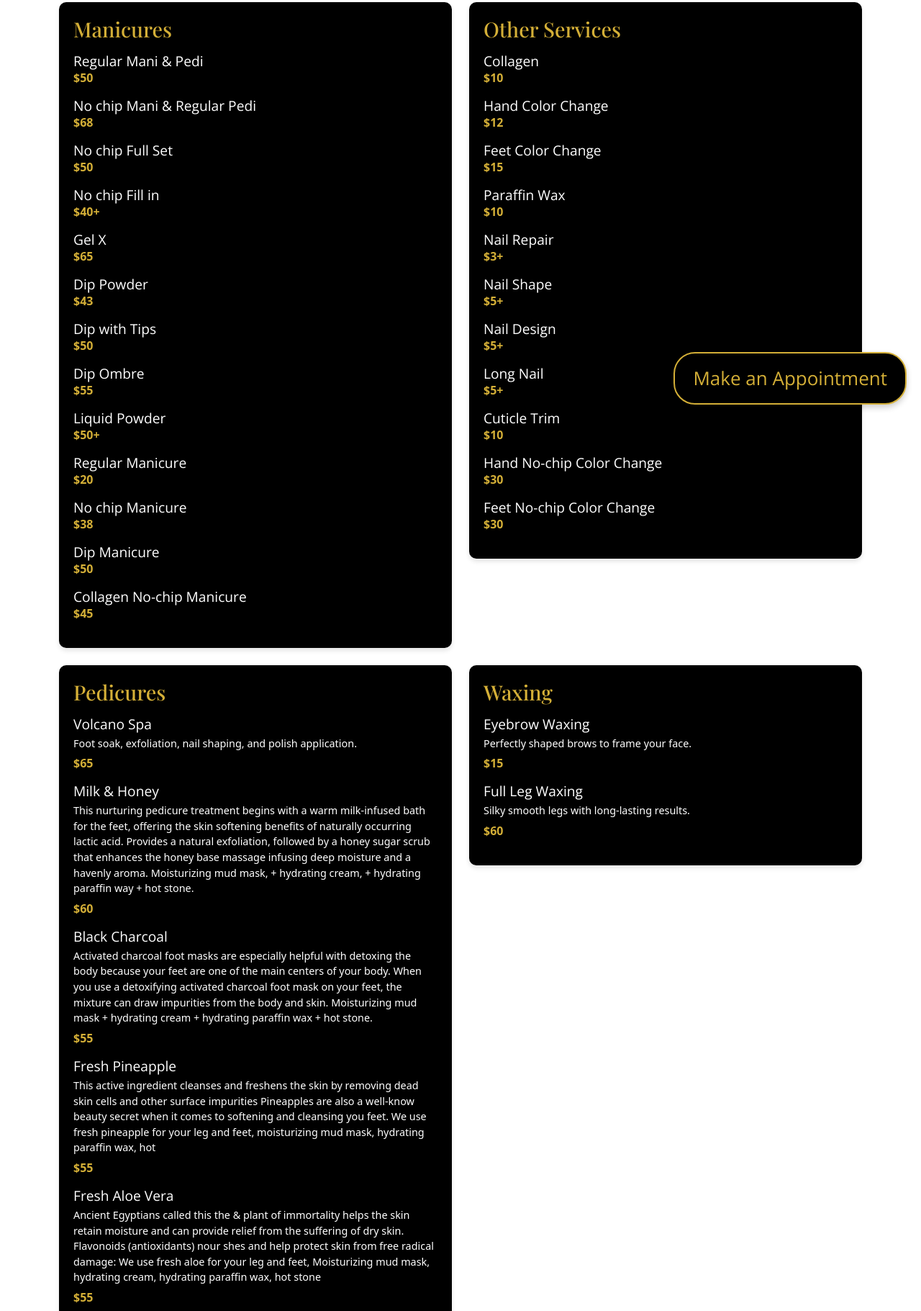
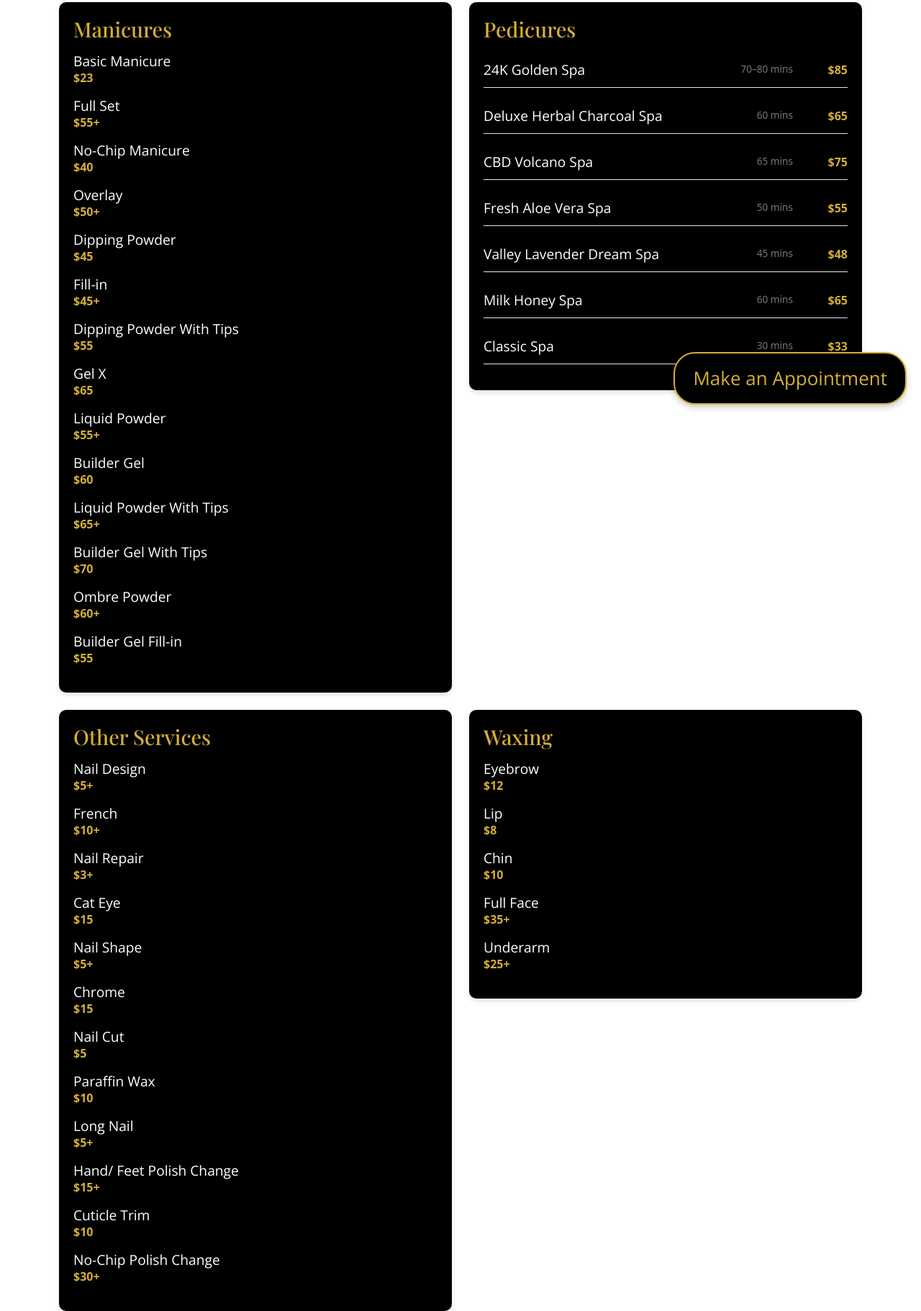
Before and after one commit to vynguyen0127/valley-nails-oaklawn, a plain HTML site: page services.html in a window 1280 px wide. Shown: the part 173-1994 px from the top of the page at 72% size. Drawn offline with nearby package versions, Linux system fonts and the light colour scheme.

Commit message:
update prices

```diff
--- a/services.html
+++ b/services.html
@@ -33,56 +33,228 @@
           <h2 class="text-gold">Manicures</h2>
           <ul>
             <li>
-              <h4>Regular Mani & Pedi</h4>
-              <span class="price">$50</span>
+              <h4>Basic Manicure</h4>
+              <span class="price">$23</span>
             </li>
+
             <li>
-              <h4>No chip Mani & Regular Pedi</h4>
-              <span class="price">$68</span>
+              <h4>Full Set</h4>
+              <span class="price">$55+</span>
             </li>
+
             <li>
-              <h4>No chip Full Set</h4>
-              <span class="price">$50</span>
+              <h4>No-Chip Manicure</h4>
+              <span class="price">$40</span>
             </li>
+
             <li>
-              <h4>No chip Fill in</h4>
-              <span class="price">$40+</span>
+              <h4>Overlay</h4>
+              <span class="price">$50+</span>
             </li>
+
+            <li>
+              <h4>Dipping Powder</h4>
+              <span class="price">$45</span>
+            </li>
+
+            <li>
+              <h4>Fill-in</h4>
+              <span class="price">$45+</span>
+            </li>
+
+            <li>
+              <h4>Dipping Powder With Tips</h4>
+              <span class="price">$55</span>
+            </li>
+
             <li>
               <h4>Gel X</h4>
               <span class="price">$65</span>
             </li>
+
             <li>
-              <h4>Dip Powder</h4>
-              <span class="price">$43</span>
+              <h4>Liquid Powder</h4>
+              <span class="price">$55+</span>
             </li>
+
             <li>
-              <h4>Dip with Tips</h4>
-              <span class="price">$50</span>
+              <h4>Builder Gel</h4>
+              <span class="price">$60</span>
             </li>
+
             <li>
-              <h4>Dip Ombre</h4>
+              <h4>Liquid Powder With Tips</h4>
+              <span class="price">$65+</span>
+            </li>
+
+            <li>
+              <h4>Builder Gel With Tips</h4>
+              <span class="price">$70</span>
+            </li>
+
+            <li>
+              <h4>Ombre Powder</h4>
+              <span class="price">$60+</span>
+            </li>
+
+            <li>
+              <h4>Builder Gel Fill-in</h4>
               <span class="price">$55</span>
             </li>
-            <li>
-              <h4>Liquid Powder</h4>
-              <span class="price">$50+</span>
+
+          </ul>
+        </div>
+      </div>
+      <!-- Pedicures -->
+      <div class="col-lg-6 col-md-6 mb-4">
+        <div class="service-category">
+          <h2 class="text-gold">Pedicures</h2>
+          <ul>
+            <li class="spa-item">
+              <details>
+                <summary class="spa-header">
+                  <h4>24K Golden Spa</h4>
+                  <span class="meta">
+                    <span class="duration">70–80 mins</span>
+                    <span class="price-2">$85</span>
+                  </span>
+                </summary>
+                <ul class="details">
+                  <li>Foot bath bomb & orange</li>
+                  <li>Steaming</li>
+                  <li>Golden base + Sani</li>
+                  <li>Collagen golden sugar scrub</li>
+                  <li>Golden collagen mask with warm towel wrap</li>
+                  <li>Acupressure massager</li>
+                  <li>Serum massage oil</li>
+                  <li>Candle oil and serum body butter massage</li>
+                  <li>Paraffin wax and hot stone massage followed by hot towels</li>
+                </ul>
+              </details>
             </li>
-            <li>
-              <h4>Regular Manicure</h4>
-              <span class="price">$20</span>
+
+            <li class="spa-item">
+              <details>
+                <summary class="spa-header">
+                  <h4>Deluxe Herbal Charcoal Spa</h4>
+                  <span class="meta">
+                    <span class="duration">60 mins</span>
+                    <span class="price-2">$65</span>
+                  </span>
+                </summary>
+                <ul class="details">
+                  <li>Herbal foot soak</li>
+                  <li>Detoxify charcoal sea salt</li>
+                  <li>Black charcoal scrub</li>
+                  <li>Charcoal mask</li>
+                  <li>Candle oil</li>
+                  <li>Hydrating cream</li>
+                  <li>Paraffin wax</li>
+                  <li>Hot stone</li>
+                </ul>
+              </details>
             </li>
-            <li>
-              <h4>No chip Manicure</h4>
-              <span class="price">$38</span>
+
+            <li class="spa-item">
+              <details>
+                <summary class="spa-header">
+                  <h4>CBD Volcano Spa</h4>
+                  <span class="meta">
+                    <span class="duration">65 mins</span>
+                    <span class="price-2">$75</span>
+                  </span>
+                </summary>
+                <ul class="details">
+                  <li>Detox volcano crystals and activator</li>
+                  <li>Exfoliating sugar scrub</li>
+                  <li>Collagen cream mask</li>
+                  <li>Acupressure massager</li>
+                  <li>Candle oil</li>
+                  <li>Paraffin wax with collagen massage lotion</li>
+                  <li>Hot stone massage with essential oil</li>
+                  <li>Hot towel</li>
+                </ul>
+              </details>
             </li>
-            <li>
-              <h4>Dip Manicure</h4>
-              <span class="price">$50</span>
+
+            <li class="spa-item">
+              <details>
+                <summary class="spa-header">
+                  <h4>Fresh Aloe Vera Spa</h4>
+                  <span class="meta">
+                    <span class="duration">50 mins</span>
+                    <span class="price-2">$55</span>
+                  </span>
+                </summary>
+                <ul class="details">
+                  <li>Slices of fresh aloe</li>
+                  <li>Green tea salt soak</li>
+                  <li>Sugar scrub exfoliation</li>
+                  <li>Moisturizing mud mask</li>
+                  <li>Hydrating cream</li>
+                  <li>Paraffin wax</li>
+                  <li>Hot stone</li>
+                </ul>
+              </details>
             </li>
-            <li>
-              <h4>Collagen No-chip Manicure</h4>
-              <span class="price">$45</span>
+
+            <li class="spa-item">
+              <details>
+                <summary class="spa-header">
+                  <h4>Valley Lavender Dream Spa</h4>
+                  <span class="meta">
+                    <span class="duration">45 mins</span>
+                    <span class="price-2">$48</span>
+                  </span>
+                </summary>
+                <ul class="details">
+                  <li>Lavender salt soak</li>
+                  <li>Sugar scrub exfoliation</li>
+                  <li>Moisturizing mud mask</li>
+                  <li>Moisturizing lotion</li>
+                  <li>Paraffin wax</li>
+                  <li>Essential oil</li>
+                </ul>
+              </details>
+            </li>
+
+            <li class="spa-item">
+              <details>
+                <summary class="spa-header">
+                  <h4>Milk Honey Spa</h4>
+                  <span class="meta">
+                    <span class="duration">60 mins</span>
+                    <span class="price-2">$65</span>
+                  </span>
+                </summary>
+                <ul class="details">
+                  <li>Milk-infused bath</li>
+                  <li>Honey</li>
+                  <li>Milk & honey sugar scrub</li>
+                  <li>Organic mask</li>
+                  <li>Candle oil massage</li>
+                  <li>Essential oil</li>
+                  <li>Paraffin wax & hot stone</li>
+                  <li>Hot stone</li>
+                </ul>
+              </details>
+            </li>
+
+            <li class="spa-item">
+              <details>
+                <summary class="spa-header">
+                  <h4>Classic Spa</h4>
+                  <span class="meta">
+                    <span class="duration">30 mins</span>
+                    <span class="price-2">$33</span>
+                  </span>
+                </summary>
+                <ul class="details">
+                  <li>Sugar scrub</li>
+                  <li>Lotion</li>
+                  <li>Hot towel</li>
+                </ul>
+              </details>
             </li>
           </ul>
         </div>
@@ -94,122 +266,68 @@
                 <h2 class="text-gold">Other Services</h2>
                 <ul>
                   <li>
-                    <h4>Collagen</h4>
-                    <span class="price">$10</span>
+                    <h4>Nail Design</h4>
+                    <span class="price">$5+</span>
                   </li>
+
                   <li>
-                    <h4>Hand Color Change</h4>
-                    <span class="price">$12</span>
+                    <h4>French</h4>
+                    <span class="price">$10+</span>
                   </li>
+
                   <li>
-                    <h4>Feet Color Change</h4>
+                    <h4>Nail Repair</h4>
+                    <span class="price">$3+</span>
+                  </li>
+
+                  <li>
+                    <h4>Cat Eye</h4>
                     <span class="price">$15</span>
                   </li>
+
+                  <li>
+                    <h4>Nail Shape</h4>
+                    <span class="price">$5+</span>
+                  </li>
+
+                  <li>
+                    <h4>Chrome</h4>
+                    <span class="price">$15</span>
+                  </li>
+
+                  <li>
+                    <h4>Nail Cut</h4>
+                    <span class="price">$5</span>
+                  </li>
+
                   <li>
                     <h4>Paraffin Wax</h4>
                     <span class="price">$10</span>
                   </li>
-                  <li>
-                    <h4>Nail Repair</h4>
-                    <span class="price">$3+</span>
-                  </li>
-                  <li>
-                    <h4>Nail Shape</h4>
-                    <span class="price">$5+</span>
-                  </li>
-                  <li>
-                    <h4>Nail Design</h4>
-                    <span class="price">$5+</span>
-                  </li>
+
                   <li>
                     <h4>Long Nail</h4>
                     <span class="price">$5+</span>
                   </li>
+
+                  <li>
+                    <h4>Hand/ Feet Polish Change</h4>
+                    <span class="price">$15+</span>
+                  </li>
+
                   <li>
                     <h4>Cuticle Trim</h4>
                     <span class="price">$10</span>
                   </li>
+
                   <li>
-                    <h4>Hand No-chip Color Change</h4>
-                    <span class="price">$30</span>
+                    <h4>No-Chip Polish Change</h4>
+                    <span class="price">$30+</span>
                   </li>
-                  <li>
-                    <h4>Feet No-chip Color Change</h4>
-                    <span class="price">$30</span>
-                  </li>
+
                 </ul>
               </div>
             </div>
-
-      <!-- Pedicures -->
-      <div class="col-lg-6 col-md-6 mb-4">
-        <div class="service-category">
-          <h2 class="text-gold">Pedicures</h2>
-          <ul>
-            <li>
-              <h4>Volcano Spa</h4>
-              <p>Foot soak, exfoliation, nail shaping, and polish application.</p>
-              <span class="price">$65</span>
-            </li>
-            <li>
-              <h4>Milk & Honey</h4>
-              <p>This nurturing pedicure treatment begins with a warm milk-infused bath for the feet, offering the skin softening benefits of naturally occurring lactic acid. Provides a natural exfoliation, followed by a honey sugar scrub that enhances the honey base massage infusing deep moisture and a havenly aroma. Moisturizing mud mask, + hydrating cream, + hydrating paraffin way + hot stone.</p>
-              <span class="price">$60</span>
-            </li>
-            <li>
-              <h4>Black Charcoal</h4>
-              <p>Activated charcoal foot masks are especially helpful with detoxing the body because your feet are one of the main centers of your body. When you use a detoxifying activated charcoal foot mask on your feet, the mixture can draw impurities from the body and skin. Moisturizing mud mask + hydrating cream + hydrating paraffin wax + hot stone.</p>
-              <span class="price">$55</span>
-            </li>
-            <li>
-              <h4>Fresh Pineapple</h4>
-              <p>This active ingredient cleanses and freshens the skin by removing dead skin cells and other surface impurities
-                Pineapples are also a well-know beauty secret when it comes to softening and cleansing you feet. We use fresh pineapple for your leg and feet, moisturizing mud mask, hydrating paraffin wax, hot</p>
-              <span class="price">$55</span>
-            </li>
-            <li>
-              <h4>Fresh Aloe Vera</h4>
-              <p>Ancient Egyptians called this the & plant of immortality helps the skin retain moisture and can provide relief from the suffering of dry skin. Flavonoids (antioxidants) nour shes and help protect skin from free radical damage:
-                We use fresh aloe for your leg and feet, Moisturizing mud mask, hydrating cream, hydrating paraffin wax, hot
-                stone</p>
-              <span class="price">$55</span>
-            </li>
-            <li>
-              <h4>Fresh Sunkist Pleasures</h4>
-              <p>The tantalizing scent of citrus with its natural exfoliating properties, and the addition of fresh orange slices incorporated into the service. We use fresh orange for your leg and feet, Moisturizing mud mask, hydrating cream, hydrating paraffin wax, hot stone.</p>
-              <span class="price">$30</span>
-            </li>
-            <li>
-              <h4>Heavenly Dream</h4>
-              <p>Aromatic foot soak, hot towel wrap, aromatic dry skin
-                exfoliation scrub, aromatic mud mask, intensive callus
-                and heel treatment, natural nail care, volcanic hot stone message and paraffin wax treatment, extended aroma hydrating reflexology message.</p>
-              <span class="price">$50</span>
-            </li>
-            <li>
-              <h4>Lavender</h4>
-              <p>Take a deep breath in this restorative scent that has long, been valued as a stress reducer to lift your spirit, calm your soul and restore your skin. Moisturizing mud mask + hydrating cream + hydrating paraffin wax + hot stone.</p>
-              <span class="price">$45</span>
-            </li>
-            <li>
-              <h4>Green Tea Mint</h4>
-              <p>Re-energize with this uplifting scent! A blend of garden mint infused with green tea extracts provides a natural and stimulating aroma to provide powerful antioxidants, moisturizing mud mask + hydrating cream + hydrating paraffin wax + hot stone.</p>
-              <span class="price">$45</span>
-            </li>
-            <li>
-              <h4>Princess</h4>
-              <p>Our princess pedicure come with scrub for you leg, hydrating cream massage, hydrating paraffin wax and hot stone.</p>
-              <span class="price">$40</span>
-            </li>
-            <li>
-              <h4>Classic</h4>
-              <p>The essential pedicure for all of your needs</p>
-              <span class="price">$30</span>
-            </li>
-          </ul>
-        </div>
-      </div>
-
 
       <!-- Waxing -->
       <div class="col-lg-6 col-md-6 mb-4">
@@ -217,14 +335,58 @@
           <h2 class="text-gold">Waxing</h2>
           <ul>
             <li>
-              <h4>Eyebrow Waxing</h4>
-              <p>Perfectly shaped brows to frame your face.</p>
+              <h4>Eyebrow</h4>
+              <span class="price">$12</span>
+            </li>
+            <li>
+              <h4>Lip</h4>
+              <span class="price">$8</span>
+            </li>
+            <li>
+              <h4>Chin</h4>
+              <span class="price">$10</span>
+            </li>
+            <li>
+              <h4>Full Face</h4>
+              <span class="price">$35+</span>
+            </li>
+            <li>
+              <h4>Underarm</h4>
+              <span class="price">$25+</span>
+            </li>
+          </ul>
+        </div>
+      </div>
+
+            <!-- Kids -->
+      <div class="col-lg-6 col-md-6 mb-4">
+        <div class="service-category">
+          <h2 class="text-gold">Kids (under 10 years old)</h2>
+          <ul>
+            <li>
+              <h4>Manicure</h4>
               <span class="price">$15</span>
             </li>
             <li>
-              <h4>Full Leg Waxing</h4>
-              <p>Silky smooth legs with long-lasting results.</p>
-              <span class="price">$60</span>
+              <h4>Pedicure</h4>
+              <span class="price">$25</span>
+            </li>
+            <li>
+              <h4>No-Chip Manicure</h4>
+              <span class="price">$30</span>
+            </li>
+            <li>
+              <h4>No-Chip Pedicure</h4>
+              <span class="price">$40</span>
+            </li>
+            <li>
+              <h4>Hand/ Feet Polish Change</h4>
+              <span class="price">$10</span>
+            </li>
+
+            <li>
+              <h4>No-Chip Polish Change</h4>
+              <span class="price">$25</span>
             </li>
           </ul>
         </div>
--- a/styles/services-styles.css
+++ b/styles/services-styles.css
@@ -47,3 +47,52 @@
     font-weight: bold;
     color: #d4af37; /* Gold color */
   }
+
+  .spa-item {
+  list-style: none;
+  border-bottom: 1px solid #e5e5e5;
+  padding: 12px 0;
+}
+
+.spa-header {
+  display: flex;
+  justify-content: space-between;
+  align-items: center;
+  cursor: pointer;
+}
+
+.spa-header h4 {
+  margin: 0;
+  font-weight: 500;
+}
+
+.meta {
+  display: flex;
+  gap: 16px;
+  align-items: center;
+}
+
+.price-2 {
+  font-weight: 600;
+  text-align: right;
+  min-width: 60px;
+  color: #d4af37; /* Gold color */
+}
+
+.duration {
+  font-size: 0.85rem;
+  color: #777;
+}
+
+.details {
+  margin-top: 10px;
+  padding-left: 16px;
+}
+
+details summary {
+  list-style: none;
+}
+
+details summary::-webkit-details-marker {
+  display: none;
+}
```
